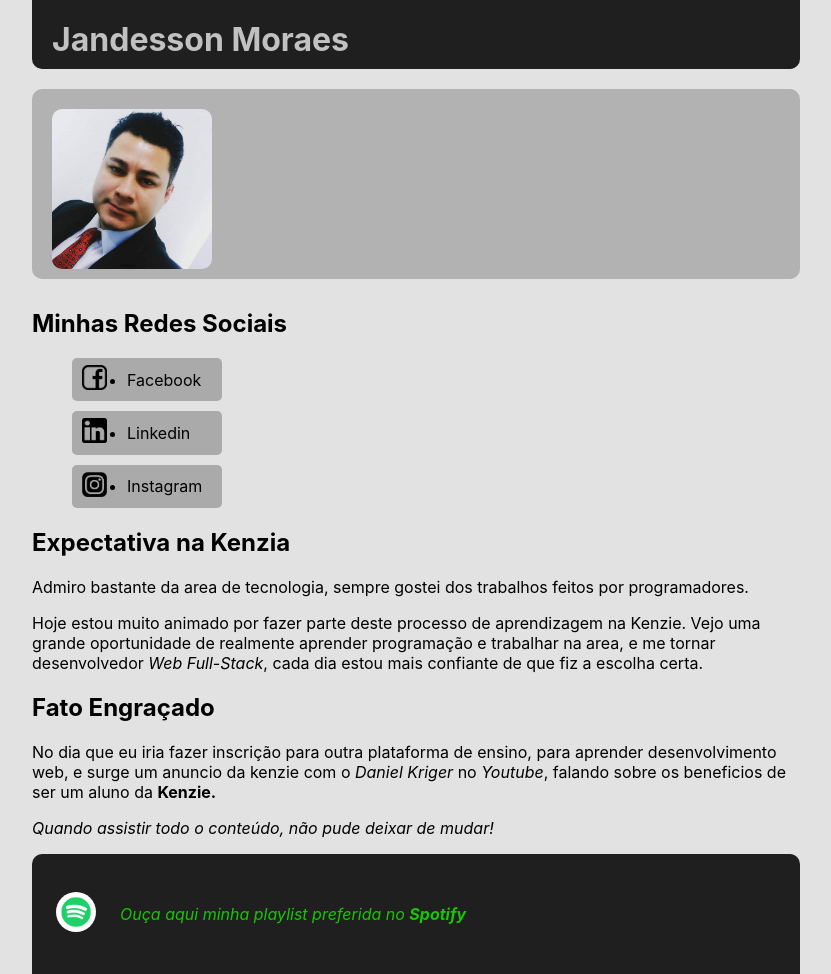
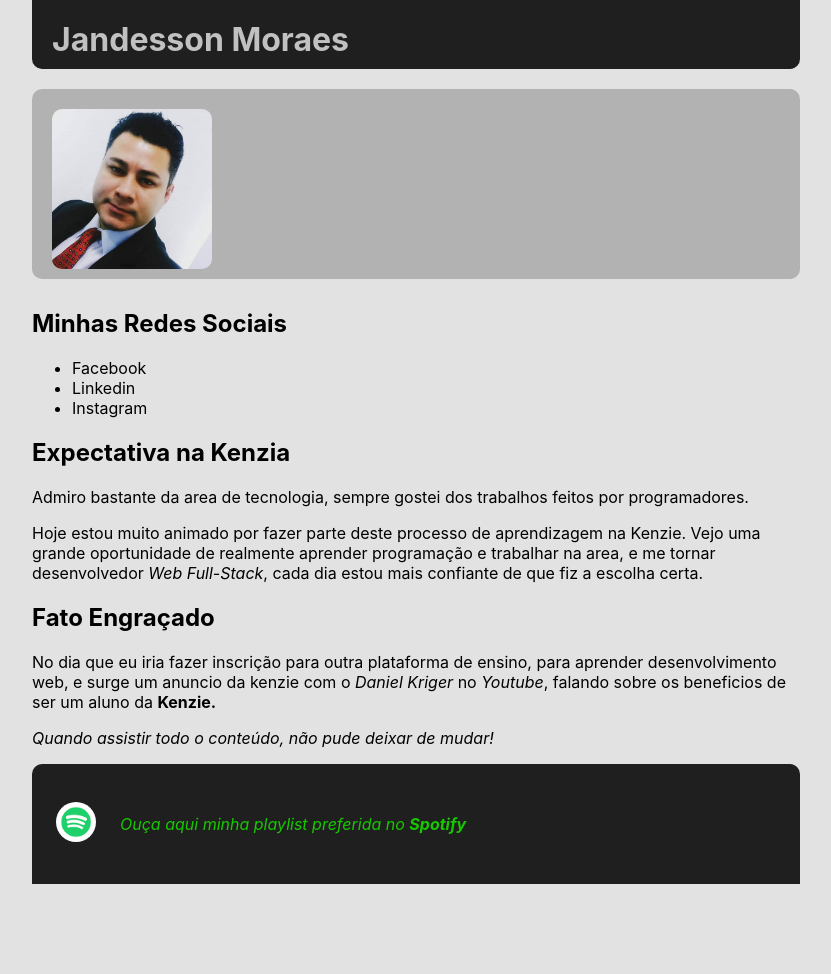
Before and after one commit to jandesson-moraes/Entrega-Pagina-de-perfil-jandesson-moraes, a plain HTML site: page index.html in a window 1280 px wide. Shown: the whole page, without its empty margins (224-1055 px from the left). After the commit the page ends 884 px from the top, so only its background shows below. Drawn offline with Linux system fonts and the light colour scheme; a web font is replaced by a local one.

Commit message:
Correção

```diff
--- a/index.html
+++ b/index.html
@@ -11,6 +11,7 @@
     <link rel="icon" href="./img/Icon.png">
     <link rel="stylesheet" href="./style.css">
 </head>
+<!-- <STYLE>A {text-decoration: none;} </STYLE> -->
 <body>
     <header>
         <h1 class="meuNome">Jandesson Moraes</h1>
@@ -28,24 +29,10 @@
         <section>
             <h2>Minhas Redes Sociais</h2>
             <!-- lista não ordenada com os links das suas redes socias preferidas. -->
-            <ul class="redesSociais">
-                <div class="social">
-                    <a href="https://web.facebook.com/jhandessonmoraes/" title="Ir para o Facebook" target="_blank">
-                    <img src="./img/Logo Facebook.png" alt="Logo Facebook" width="25px" height="25px"></a>
-                    <li>Facebook</li>
-                </div>
-
-                <div class="social">
-                    <a href="https://www.linkedin.com/in/jandessonmoraes/" title="Ir para Linkedin" target="_blank">
-                    <img src="./img/Logo Linkedin1.png" alt="Logo Linkedin" width="25px" height="25px"></a>
-                    <li>Linkedin</li>
-                </div>
-
-                <div class="social">
-                    <a href="https://www.instagram.com/jhanhouzer/" title="Ir para Instagram" target="_blank">
-                    <img src="./img/Logo Instagram.png" alt="Logo Instagram" width="25px" height="25px"></a>
-                    <li>Instagram</li>
-                </div>
+            <ul>
+                <li>Facebook</li>
+                <li>Linkedin</li>
+                <li>Instagram</li>
             </ul>
         </section>
 
--- a/style.css
+++ b/style.css
@@ -57,28 +57,6 @@
     top: 0;
 }
 
-.redesSociais :hover{
-    top: -4px;
-    box-shadow: 0 4px 4px rgba(22, 22, 22, 0.65);
-    transition: all .2s ease-in-out;
-}
-
-.social{
-    background-color: rgba(0, 0, 0, 0.251);
-    display: flex;
-    justify-content: baseline;
-    gap: 20px;
-    box-sizing: border-box;
-    padding: 5px 10px 5px 10px;
-    align-items: center;
-    border-radius: 5px;
-    height: 50px;
-    width: 150px;
-    margin: 0 auto;
-    position: relative;
-    top: 0;
-}
-
 .textos02 {
     display: flex;
     align-items: center;
```
